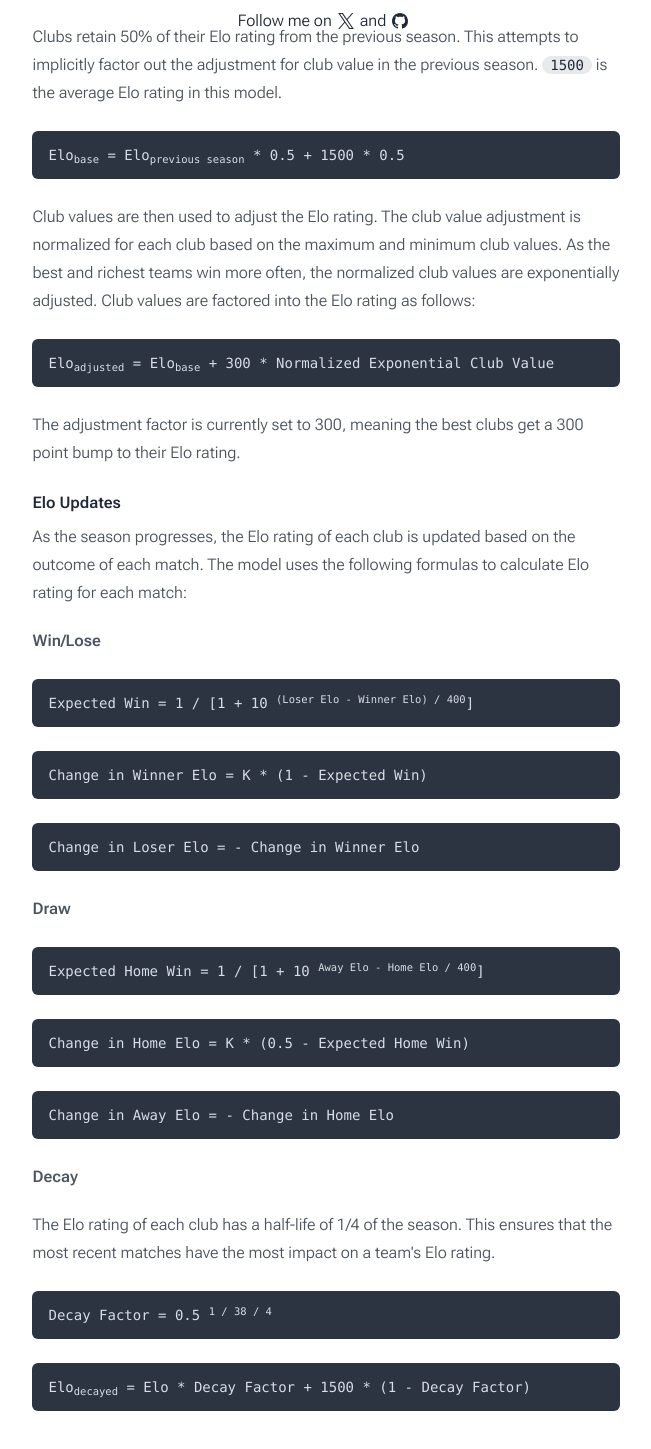
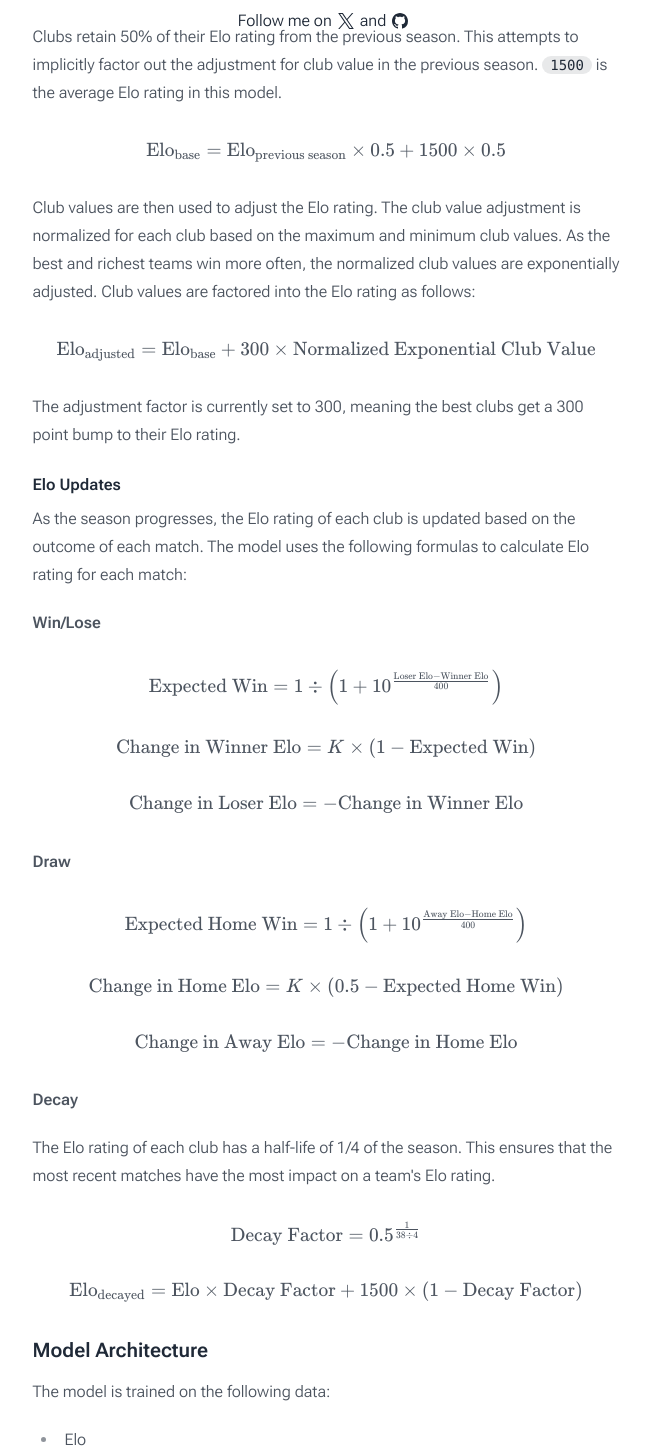
Before and after one commit to bealonso2/site, a Next.js app: page /pl-prediction/about in a window 1280 px wide. Shown: the part 745-2194 px from the top of the page, without its empty margins (314-965 px from the left). Built offline with nearby package versions, Linux system fonts and the light colour scheme.

Commit message:
Fixing equation formatting

```diff
--- a/app/pl-prediction/about/page.tsx
+++ b/app/pl-prediction/about/page.tsx
@@ -1,4 +1,5 @@
 import PageContainer from "@/components/layout/PageContainer";
+import Equation from "@/components/pl-prediction/Equation";
 
 export default function About() {
   return (
@@ -53,12 +54,7 @@ export default function About() {
           previous season. <code>1500</code> is the average Elo rating in this
           model.
         </p>
-        <pre>
-          <code>
-            Elo<sub>base</sub> = Elo<sub>previous season</sub> * 0.5 + 1500 *
-            0.5
-          </code>
-        </pre>
+        <Equation text={"\\text{Elo}_\\text{base} = \\text{Elo}_\\text{previous season} \\times 0.5 + 1500 \\times 0.5"} />
         <p>
           Club values are then used to adjust the Elo rating. The club value
           adjustment is normalized for each club based on the maximum and
@@ -66,12 +62,7 @@ export default function About() {
           normalized club values are exponentially adjusted. Club values are
           factored into the Elo rating as follows:
         </p>
-        <pre>
-          <code>
-            Elo<sub>adjusted</sub> = Elo<sub>base</sub> + 300 * Normalized
-            Exponential Club Value
-          </code>
-        </pre>
+        <Equation text={"\\text{Elo}_\\text{adjusted} = \\text{Elo}_\\text{base} + 300 \\times \\text{Normalized Exponential Club Value}"}/>
         <p>
           The adjustment factor is currently set to 300, meaning the best clubs
           get a 300 point bump to their Elo rating.
@@ -83,48 +74,22 @@ export default function About() {
           calculate Elo rating for each match:
         </p>
         <h5 className="font-semibold">Win/Lose</h5>
-        <pre>
-          <code>
-            Expected Win = 1 / [1 + 10 <sup>(Loser Elo - Winner Elo) / 400</sup>
-            ]
-          </code>
-        </pre>
-        <pre>
-          <code>Change in Winner Elo = K * (1 - Expected Win)</code>
-        </pre>
-        <pre>
-          <code>Change in Loser Elo = - Change in Winner Elo</code>
-        </pre>
+        <Equation text={"\\text{Expected Win} = 1 \\div \\left(1 + 10^{\\frac{\\text{Loser Elo} - \\text{Winner Elo}}{400}}\\right)"} />
+        {/* <Equation text={"\\;\\;"} /> */}
+        <Equation text={"\\text{Change in Winner Elo} = K \\times (1 - \\text{Expected Win})"} />
+        <Equation text={"\\text{Change in Loser Elo} = - \\text{Change in Winner Elo}"} />
         <h5 className="font-semibold">Draw</h5>
-        <pre>
-          <code>
-            Expected Home Win = 1 / [1 + 10 <sup>Away Elo - Home Elo / 400</sup>
-            ]
-          </code>
-        </pre>
-        <pre>
-          <code>Change in Home Elo = K * (0.5 - Expected Home Win)</code>
-        </pre>
-        <pre>
-          <code>Change in Away Elo = - Change in Home Elo</code>
-        </pre>
+        <Equation text={"\\text{Expected Home Win} = 1 \\div \\left(1 + 10^{\\frac{\\text{Away Elo} - \\text{Home Elo}}{400}}\\right)"} />
+        <Equation text={"\\text{Change in Home Elo} = K \\times (0.5 - \\text{Expected Home Win})"} />
+        <Equation text={"\\text{Change in Away Elo} = - \\text{Change in Home Elo}"} />
         <h5 className="font-semibold">Decay</h5>
         <p>
           The Elo rating of each club has a half-life of 1/4 of the season. This
           ensures that the most recent matches have the most impact on a
           team&apos;s Elo rating.
         </p>
-        <pre>
-          <code>
-            Decay Factor = 0.5 <sup>1 / 38 / 4</sup>
-          </code>
-        </pre>
-        <pre>
-          <code>
-            Elo<sub>decayed</sub> = Elo * Decay Factor + 1500 * (1 - Decay
-            Factor)
-          </code>
-        </pre>
+        <Equation text={"\\text{Decay Factor} = 0.5^{\\frac{1}{38 \\div 4}}"} />
+        <Equation text={"\\text{Elo}_{\\text{decayed}} = \\text{Elo} \\times \\text{Decay Factor} + 1500 \\times (1 - \\text{Decay Factor})"} />
         <h3>Model Architecture</h3>
         <p>The model is trained on the following data:</p>
         <ul>
--- /dev/null
+++ b/components/pl-prediction/Equation.tsx
@@ -0,0 +1,26 @@
+"use client";
+import React, { useEffect, useRef } from "react";
+import katex from "katex";
+import "katex/dist/katex.min.css"; // Import KaTeX CSS for styling
+
+interface EquationProps {
+  text: string;
+}
+
+const Equation: React.FC<EquationProps> = ({ text }) => {
+  const equationRef = useRef<HTMLDivElement>(null);
+
+  useEffect(() => {
+    if (equationRef.current) {
+      // Clear the content of the div before rendering the LaTeX string
+      equationRef.current.innerHTML = "";
+      katex.render(text, equationRef.current, {
+        throwOnError: false,
+      });
+    }
+  }, [text]);
+
+  return <div ref={equationRef} className="flex flex-col items-center my-8" />;
+};
+
+export default Equation;
--- a/package.json
+++ b/package.json
@@ -13,6 +13,7 @@
     "@aws-sdk/client-s3": "^3.614.0",
     "@vercel/analytics": "^1.3.1",
     "d3": "^7.9.0",
+    "katex": "^0.16.11",
     "next": "^14.2.5",
     "next-sitemap": "^4.2.3",
     "react": "^18",
@@ -23,6 +24,7 @@
   "devDependencies": {
     "@tailwindcss/typography": "^0.5.14",
     "@types/d3": "^7.4.3",
+    "@types/katex": "^0.16.7",
     "@types/node": "^20",
     "@types/react": "^18",
     "@types/react-dom": "^18",
```
Also changed, not shown: 1 other file (tests, documents, lock files or other folders).
